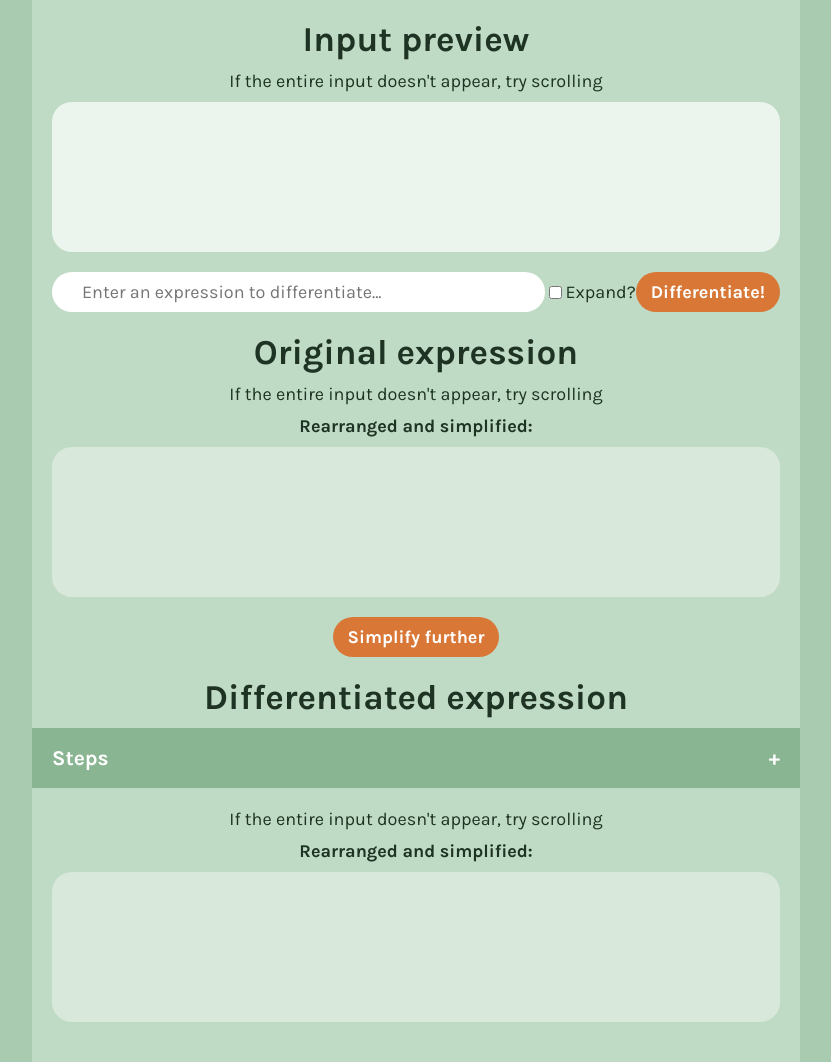
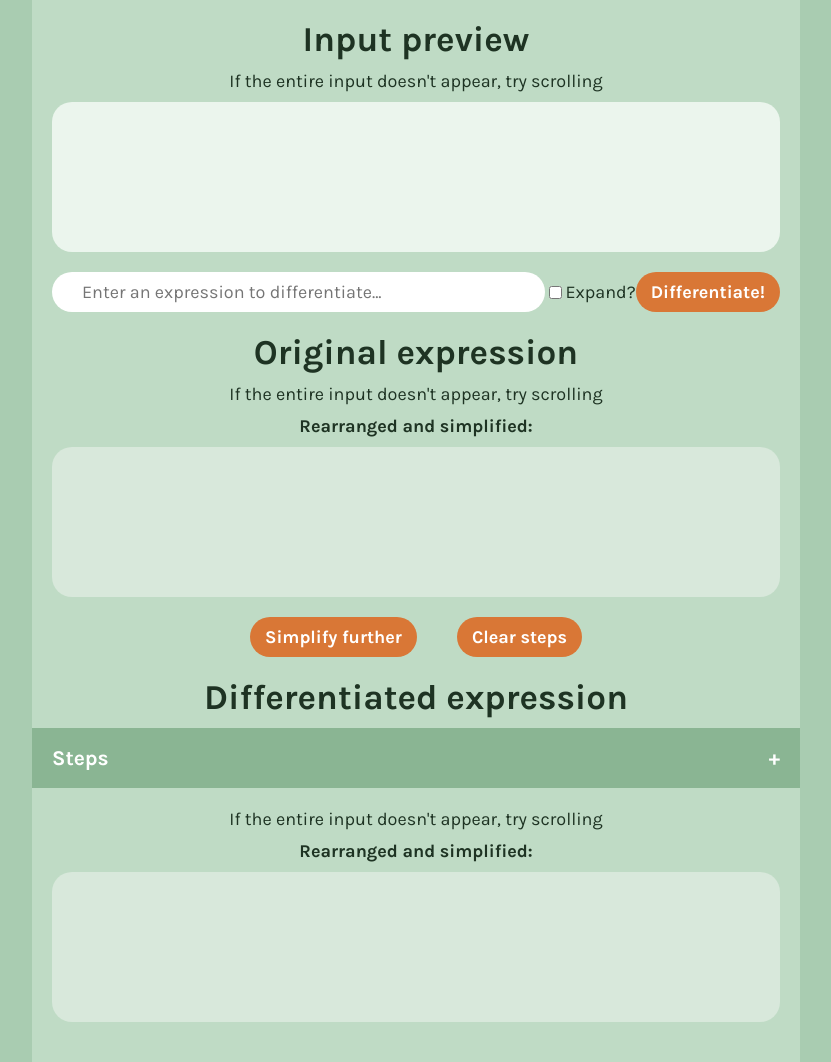
Before and after one commit to alexlee27/calc-derivative-calculator, a Flask app: page / in a window 1280 px wide. Shown: the part 151-1213 px from the top of the page, without its empty margins (224-1055 px from the left). Run offline with Flask 3, Linux system fonts and the light colour scheme.

Commit message:
clear steps button

```diff
--- a/classes.py
+++ b/classes.py
@@ -24,6 +24,7 @@ from typing import *
 # todo: log simplification
 #  todo: -x^3 -1 -1
 # todo: enable clearing steps in html
+# todo: debug simplification/trig simplification for sin(x)+cos(x)+tan(x)+cot(x)+csc(x)+sec(x)
 
 
 class Expr:
--- a/main.py
+++ b/main.py
@@ -423,7 +423,7 @@ def differentiate(input_text: str, expand: bool, variable: str = 'x') -> tuple[s
         # visualization_runner(curr)
         differentiated = curr.trig_simplify().fractionify()
         steps_latex = [item.get_latex() for item in steps]
-        return "\\displaystyle" + simplified_input.get_latex(), "\\displaystyle" + differentiated.get_latex(),\
+        return "\\displaystyle " + simplified_input.get_latex(), "\\displaystyle " + differentiated.get_latex(),\
             str(simplified_input), str(differentiated), steps_latex
     elif isinstance(expr, CustomError):
         return '\\text{' + expr.msg + '}', '', '', '', []
--- a/static/index.js
+++ b/static/index.js
@@ -1,7 +1,7 @@
 let coll = document.getElementById("show-steps");
+let content = document.getElementById("steps");
 coll.addEventListener("click", function() {
     this.classList.toggle("active");
-    let content = document.getElementById("steps");
     if (content.style.maxHeight){
       content.style.maxHeight = null;
     } else {
@@ -15,7 +15,13 @@ coll.addEventListener("click", function() {
     else {
         icon.textContent = "+";
     }
+});
 
+let clearSteps = document.getElementById("clear-steps");
+clearSteps.addEventListener("click", function() {
+    while (content.firstChild) {
+    content.removeChild(content.lastChild);
+  }
 });
 
 // All jQuery code goes below
@@ -80,6 +86,9 @@ $(document).ready(function () {
 
     $("#input-text").on('input', function() {
         const input = $("#input-text").val();
+        const $steps = $("#steps");
+
+        $steps.empty();
 
         $.ajax({
             type: "POST",
@@ -124,6 +133,7 @@ $(document).ready(function () {
                 let input_simplified_string = response.input_simplified_string;
                 let differentiated_string = response.differentiated_string;
                 let expand = response.expand;
+                let steps_latex = response.steps_latex;
 
                 input_simplified = "$$" + input_simplified + "$$";
                 differentiated = "$$" + differentiated + "$$";
@@ -133,6 +143,7 @@ $(document).ready(function () {
                 const $simplifyOriginal = $("#simplify-original");
                 const $simplifyDifferentiated = $("#simplify-differentiated");
                 const $simplifyExpand = $("#simplify-expand");
+                const $steps = $("#steps");
 
 
                 $inputSimplified.html(input_simplified);
@@ -140,6 +151,13 @@ $(document).ready(function () {
                 $simplifyOriginal.val(input_simplified_string);
                 $simplifyDifferentiated.val(differentiated_string);
                 $simplifyExpand.val(expand);
+
+                $steps.empty();
+
+                for (let i = 0; i < steps_latex.length; i++) {
+                    step = "<div>$$" + steps_latex[i] + "$$</div>";
+                    $steps.append(step);
+                }
 
                 MathJax.typesetPromise();
                 OverflowChangeStyle("input-simplified");
@@ -153,6 +171,7 @@ $(document).ready(function () {
         });
     });
 })
+
 
 function toggleExpandCheckbox() {
     let checkbox = document.getElementById("expand");
--- a/static/styles.css
+++ b/static/styles.css
@@ -108,7 +108,7 @@ body {
     margin-bottom: 20px;
 }
 
-input {
+input, button {
     font-family: 'Karla', sans-serif;
     font-size: 18px;
     border: 0;
@@ -127,7 +127,7 @@ input {
     padding-right: 30px;
 }
 
-#submit-button, #simplify-submit {
+#submit-button, #simplify-submit, #clear-steps {
     height: 100%;
     font-weight: bold;
     color: white;
@@ -137,21 +137,15 @@ input {
     padding-right: 15px;
 }
 
-#submit-button:hover , #simplify-submit:hover {
+#submit-button:hover , #simplify-submit:hover, #clear-steps:hover {
     background-color: #d64118;
     cursor: pointer;
 }
 
-#submit-button:active , #simplify-submit:active {
+#submit-button:active , #simplify-submit:active, #clear-steps:active {
     background-color: #ad3621;
 }
 
-#simplify {
-    display: flex;
-    justify-content: center;
-    width: 100%;
-    height: 40px;
-}
 
 #input-preview * {
     color: #154899;
@@ -192,3 +186,19 @@ input {
     color: white;
     margin: 0;
 }
+
+#button-box {
+    width: 100%;
+    display: flex;
+    flex-direction: row;
+    justify-content: center;
+}
+
+#simplify, #clear-steps {
+    display: flex;
+    align-items: center;
+    justify-content: center;
+    height: 40px;
+    margin-left: 20px;
+    margin-right: 20px;
+}
--- a/templates/index.html
+++ b/templates/index.html
@@ -38,11 +38,15 @@
                 <h3>Rearranged and simplified:</h3>
                 <div id="input-simplified" class="latex-box"></div>
 
-                <form id="simplify">
-                    <input type="hidden" id="simplify-original" name="simplify_original" value="">
-                    <input type="hidden" id="simplify-expand" name="simplify_expand" value="">
-                    <input type="submit" id="simplify-submit" value="Simplify further">
-                </form>
+                <div id="button-box">
+                    <form id="simplify">
+                        <input type="hidden" id="simplify-original" name="simplify_original" value="">
+                        <input type="hidden" id="simplify-expand" name="simplify_expand" value="">
+                        <input type="submit" id="simplify-submit" value="Simplify further">
+                    </form>
+
+                    <button id="clear-steps">Clear steps</button>
+                </div>
             </div>
 
             <h2>Differentiated expression</h2>
```
